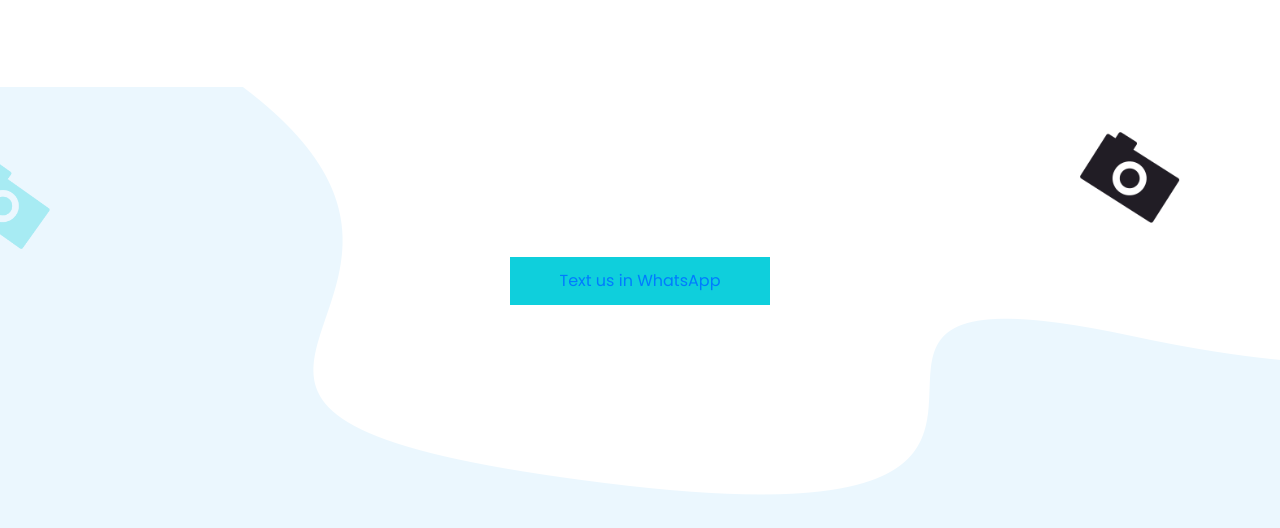
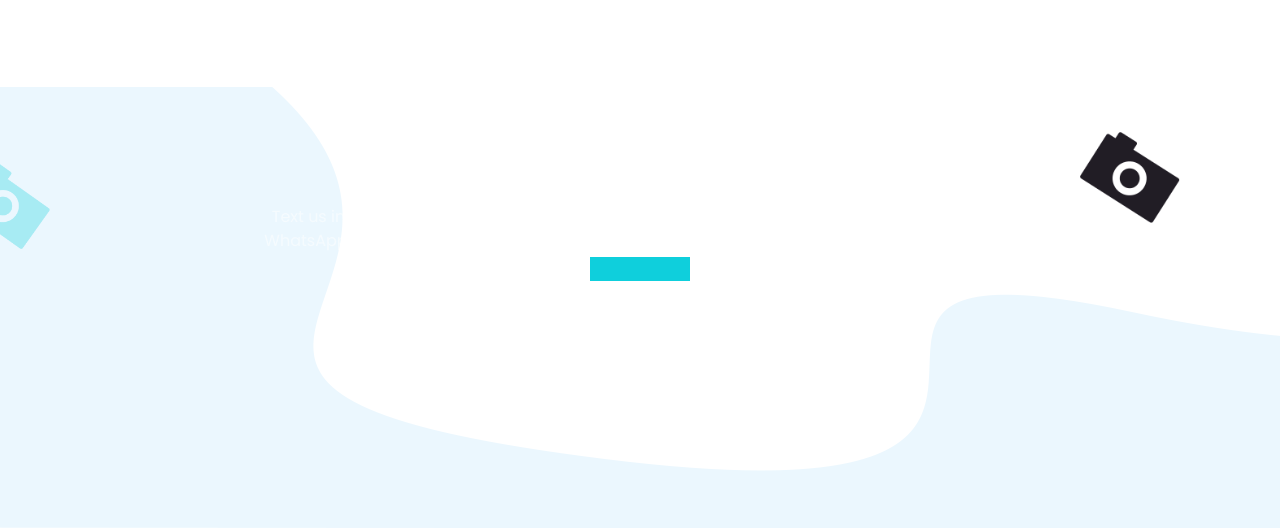
Before and after one commit to BNMedia/bnmedia.github.io, a plain HTML site: page index.html in a window 1280 px wide. Shown: the part 4097-4625 px from the top of the page. Drawn offline with Linux system fonts and the light colour scheme.

Commit message:
Update index.html

```diff
--- a/index.html
+++ b/index.html
@@ -415,8 +415,8 @@
             <form action="">
               <div class="contact_form-container">
                 <div class="d-flex justify-content-center"><button>
-                    <a class="see_btn" href="https://wa.me/97470074989/?text=hi">
-                      Text us in WhatsApp
+                    <a class="carousel-control-prev" href="https://wa.me/97470074989/?text=hi">
+                      Text us in WhatsApp1
                     </a></button>
                  </div>
               </div>
```
